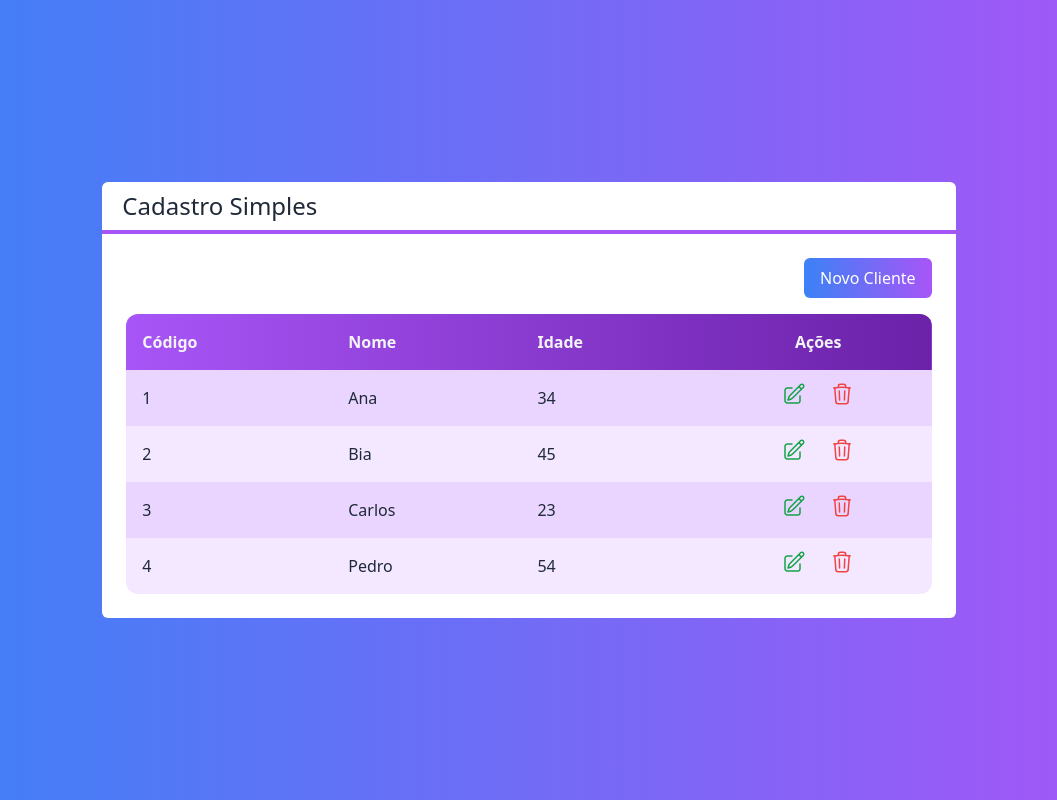
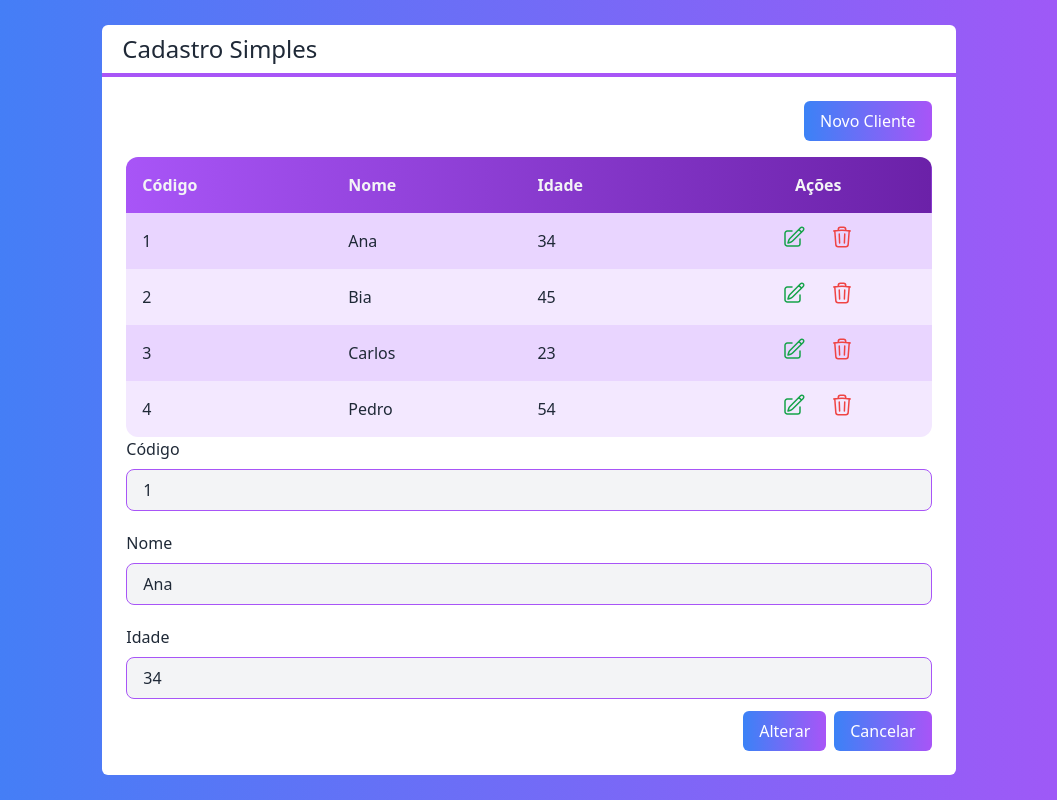
Before and after one commit to neanderdev/projeto-nextjs-crud, a Next.js app: page / in a window 1280 px wide. Shown: the whole page, without its empty margins (111-1168 px from the left). Built offline with nearby package versions, Linux system fonts and the light colour scheme.

Commit message:
Componente Formulário

```diff
--- /dev/null
+++ b/src/components/Entrada.tsx
@@ -0,0 +1,33 @@
+interface EntradaProps {
+    texto: string;
+    tipo?: 'text' | 'number';
+    valor: any;
+    somenteLeitura?: boolean;
+    valorMudou?: (valor: any) => void;
+    className?: string;
+}
+
+export default function Entrada({
+    texto,
+    tipo = 'text',
+    valor,
+    somenteLeitura = false,
+    valorMudou,
+    className,
+}: EntradaProps) {
+    return (
+        <div className={`flex flex-col ${className}`}>
+            <label className='mb-2'>
+                {texto}
+            </label>
+
+            <input
+                type={tipo}
+                value={valor}
+                readOnly={somenteLeitura}
+                className={`border border-purple-500 rounded-lg focus:outline-none bg-gray-100 px-4 py-2 ${somenteLeitura ? '' : 'focus:bg-white'}`}
+                onChange={e => valorMudou!(e.target.value)}
+            />
+        </div>
+    );
+}
--- /dev/null
+++ b/src/components/Formulario.tsx
@@ -0,0 +1,62 @@
+import { useState } from 'react';
+
+import Entrada from './Entrada';
+import Botao from './Botao';
+
+import Cliente from '../core/Cliente';
+
+interface FormularioProps {
+    cliente: Cliente;
+}
+
+export default function Formulario({ cliente }: FormularioProps) {
+    const id = cliente?.id;
+
+    const [nome, setNome] = useState(cliente?.nome ?? '');
+    const [idade, setIdade] = useState(cliente?.idade ?? 0);
+
+    return (
+        <div>
+            {
+                id
+                    ? (
+                        <Entrada
+                            texto='Código'
+                            valor={id}
+                            somenteLeitura
+                            className='mb-5'
+                        />
+                    )
+                    : false
+            }
+
+            <Entrada
+                texto='Nome'
+                valor={nome}
+                valorMudou={setNome}
+                className='mb-5'
+            />
+
+            <Entrada
+                tipo='number'
+                texto='Idade'
+                valor={idade}
+                valorMudou={setIdade}
+            />
+
+            <div className='mt-3 flex justify-end'>
+                <Botao cor='blue' className='mr-2'>
+                    {
+                        id
+                            ? 'Alterar'
+                            : 'Salvar'
+                    }
+                </Botao>
+
+                <Botao cor='gray'>
+                    Cancelar
+                </Botao>
+            </div>
+        </div>
+    );
+}
--- a/src/pages/index.tsx
+++ b/src/pages/index.tsx
@@ -1,6 +1,7 @@
 import Botao from '../components/Botao';
 import Layout from '../components/Layout';
 import Tabela from '../components/Tabela';
+import Formulario from '../components/Formulario';
 
 import Cliente from '../core/Cliente';
 
@@ -36,6 +37,8 @@ export default function Home() {
           clienteSelecionado={clienteSelecionado}
           clienteExcluido={clienteExcluido}
         />
+
+        <Formulario cliente={clientes[0]} />
       </Layout>
     </div>
   )
```
